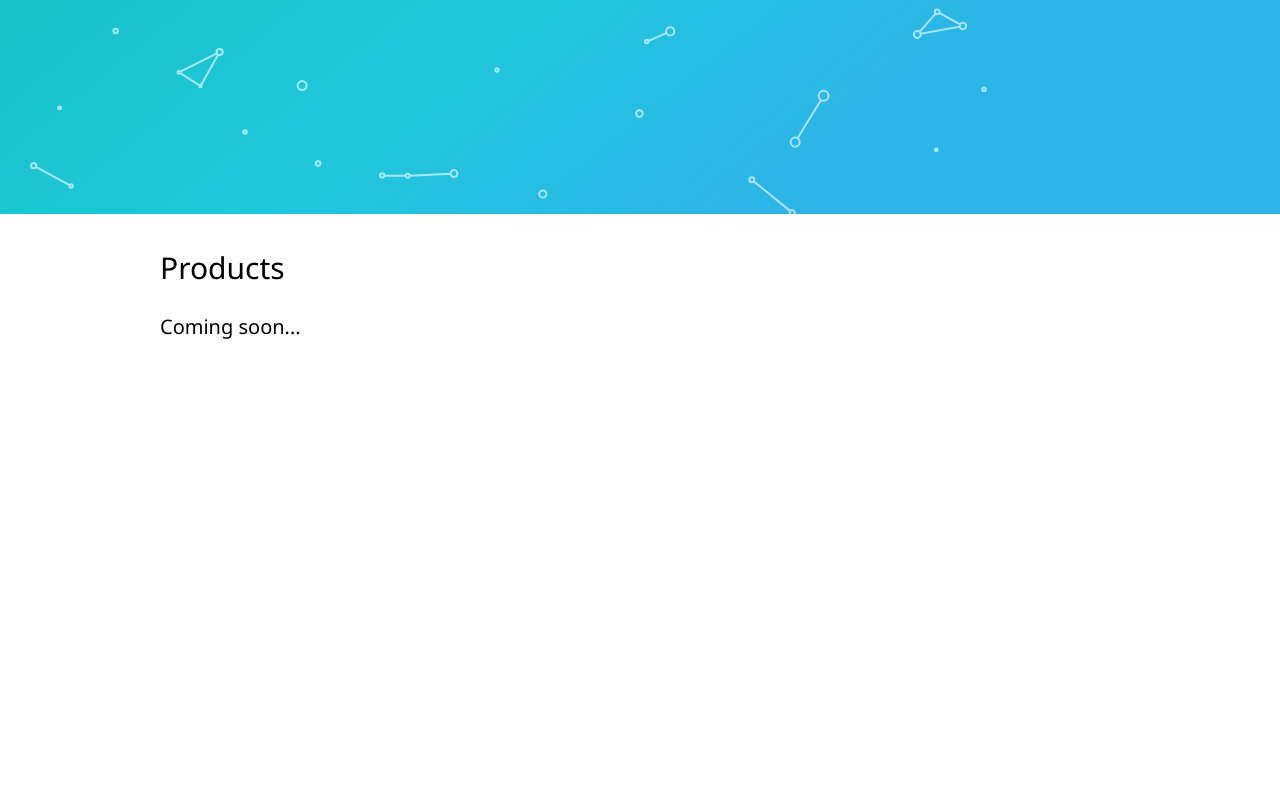
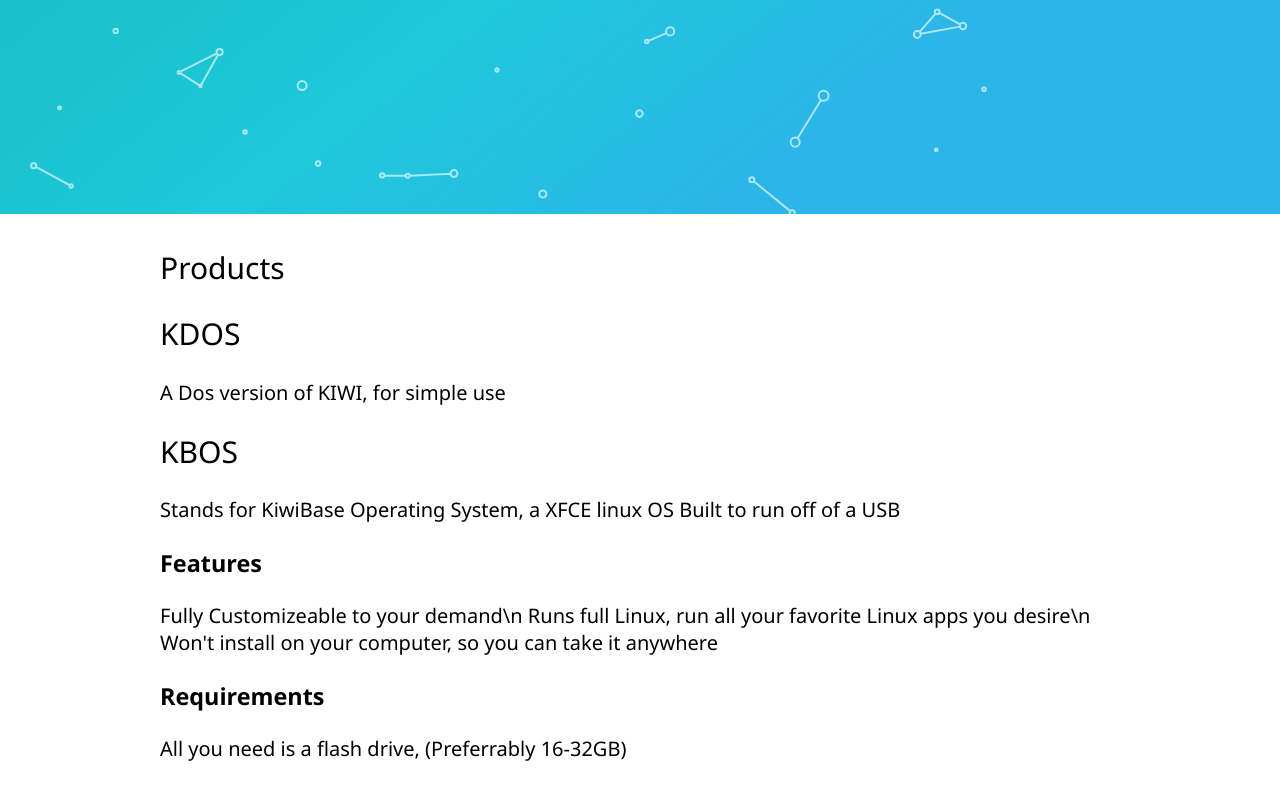
Before and after one commit to Wedrig/kiwibase.github.io, a plain HTML site: page index.html in a window 1280 px wide. Shown: the part 486-1286 px from the top of the page. Drawn offline with Linux system fonts and the light colour scheme.

Commit message:
Update index.html

```diff
--- a/index.html
+++ b/index.html
@@ -40,6 +40,15 @@
 </div>
 <div class="c">
 	<h2>Products</h2>
-	Coming soon...
+	<h2>KDOS</h2>
+	<p>A Dos version of KIWI, for simple use</p>
+	<h2>KBOS</h2>
+	<p>Stands for KiwiBase Operating System, a XFCE linux OS Built to run off of a USB</p>
+	<h3>Features</h3>
+	<p>Fully Customizeable to your demand\n
+	Runs full Linux, run all your favorite Linux apps you desire\n
+		Won't install on your computer, so you can take it anywhere</p>
+	<h3>Requirements</h3>
+	<p>All you need is a flash drive, (Preferrably 16-32GB)</p>
 </div>
 <title>KiwiBase</title>
```
